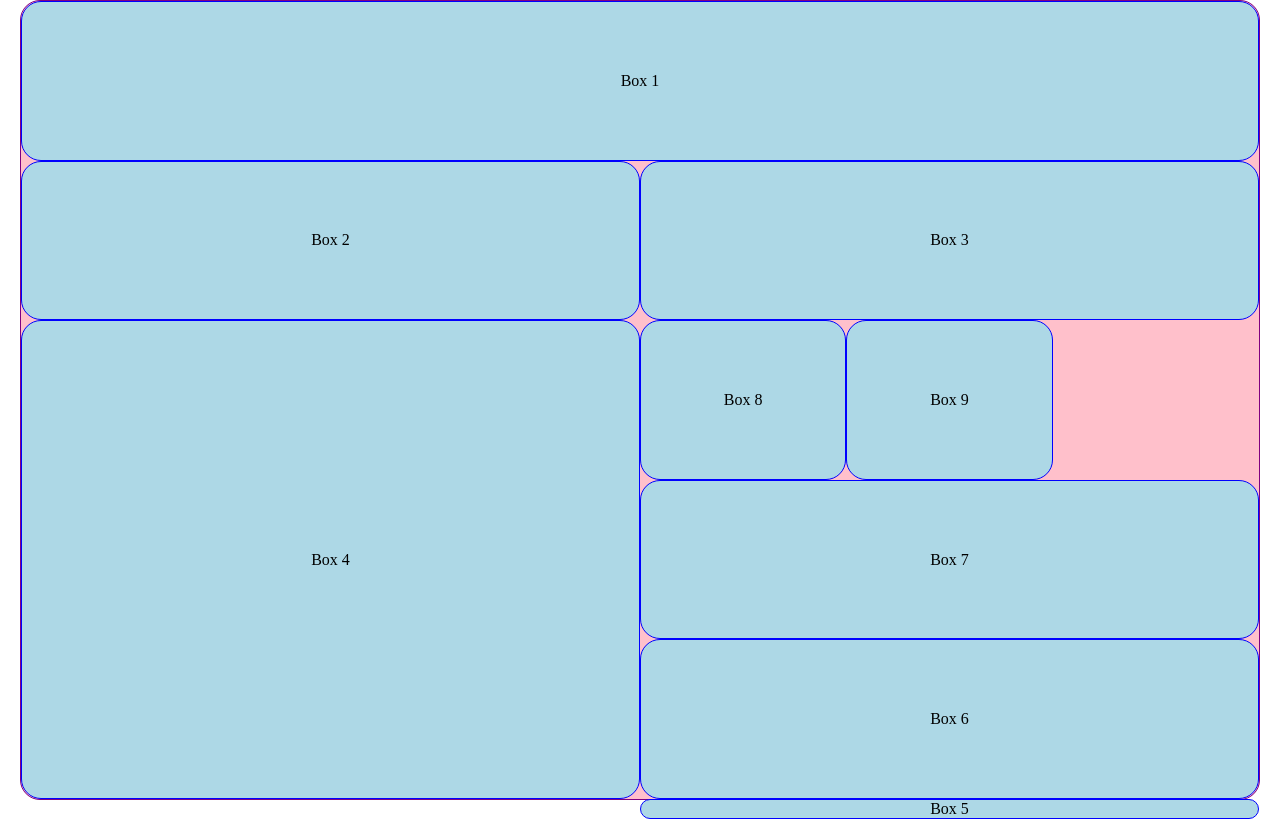
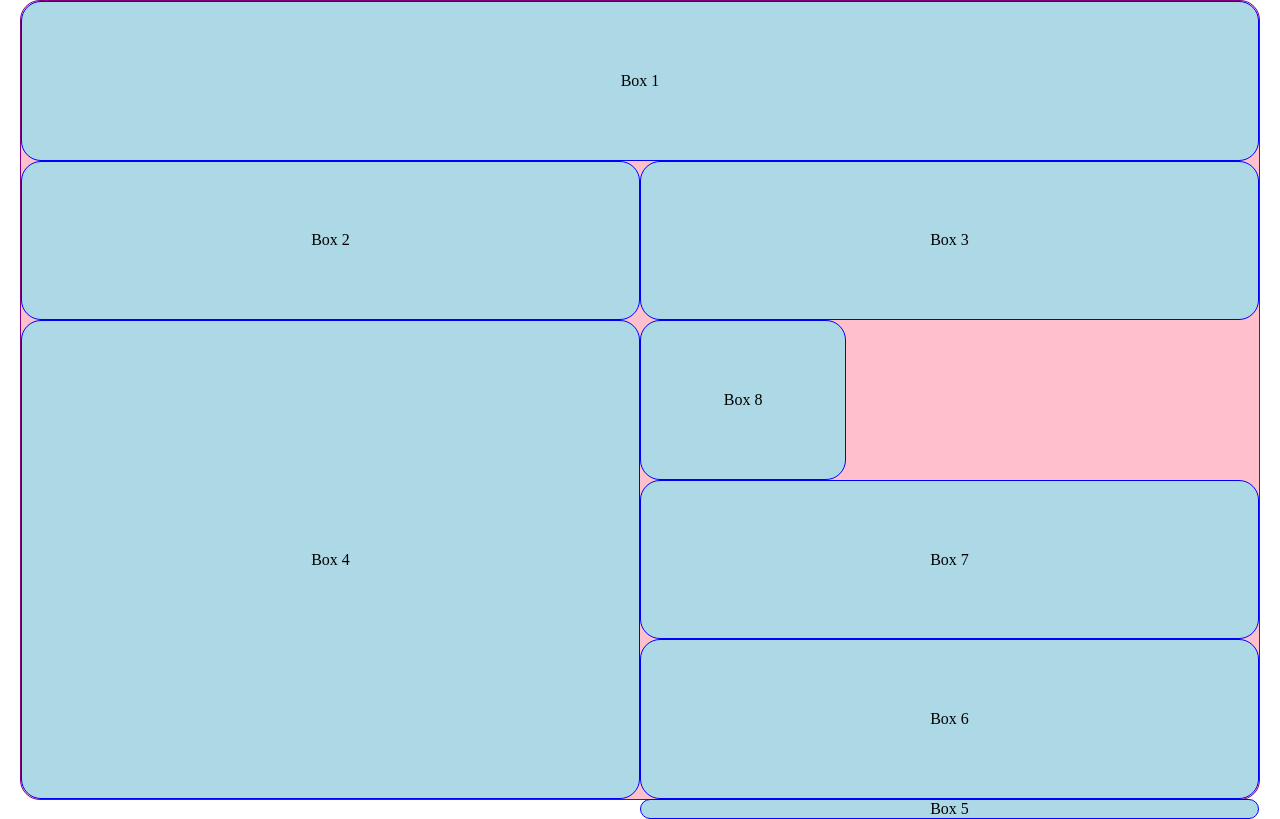
Before and after one commit to WCroW1997/git, a plain HTML site: page index.html in a window 1280 px wide. Drawn offline with Linux system fonts and the light colour scheme.

Commit message:
update 3

```diff
--- a/index.html
+++ b/index.html
@@ -18,7 +18,7 @@
         <div class="box box6">Box 6</div>
         <div class="box box7">Box 7</div>
         <div class="box box8">Box 8</div>
-        <div class="box box9">Box 9</div>
+
     </div>
 </body>
 
```
